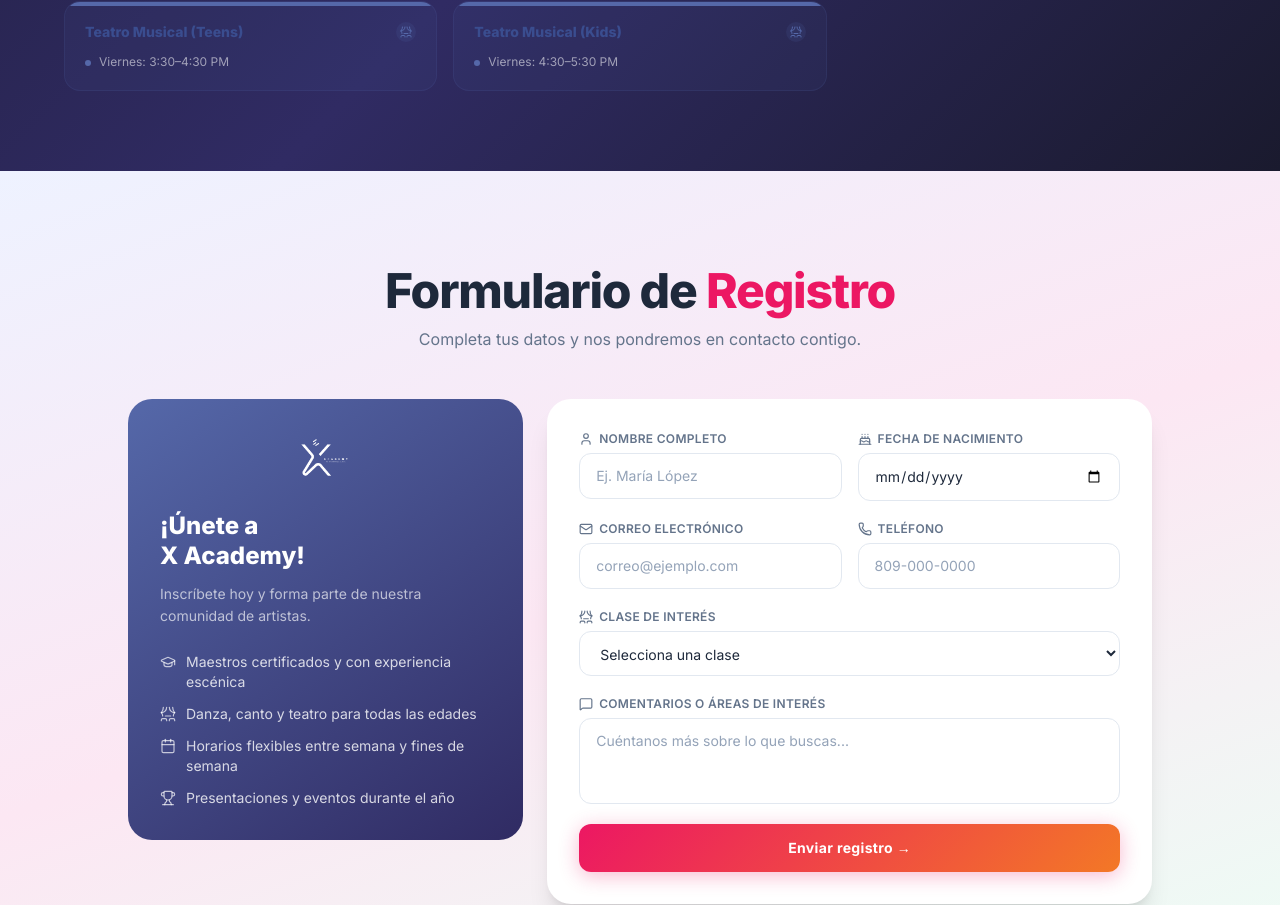
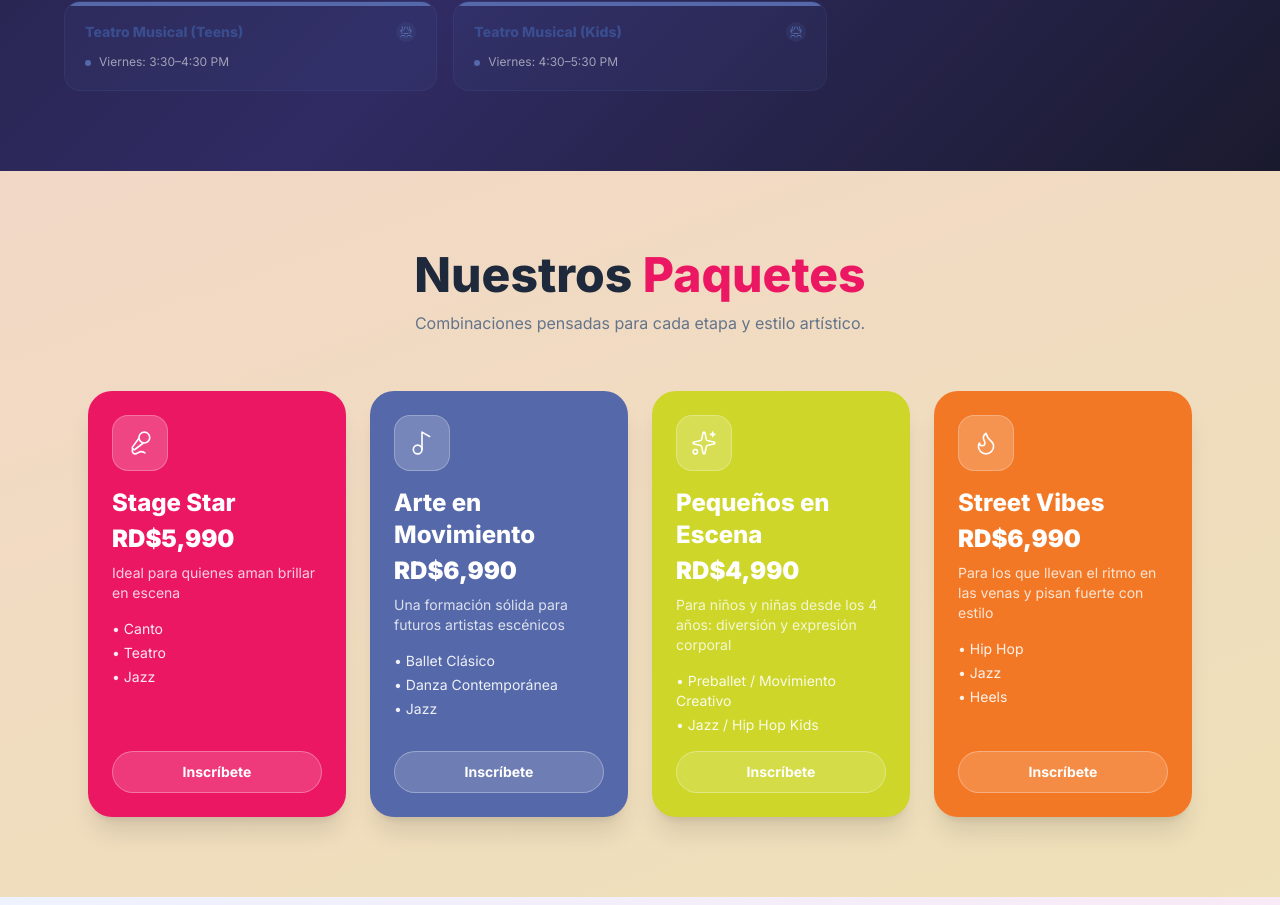
Before and after one commit to 19jose1995/Web-x-academy, a React (Vite) app: page / in a window 1280 px wide. Shown: the part 6061-6966 px from the top of the page. Built offline with nearby package versions, Linux system fonts and the light colour scheme.

Commit message:
Mount PackagesSection between Horarios and Formulario

```diff
--- a/src/App.jsx
+++ b/src/App.jsx
@@ -11,6 +11,7 @@ import RegistrationForm from "./components/RegistrationForm";
 import InteractiveMap from "./components/InteractiveMap";
 import MaestrosDestacados from "./components/MaestrosDestacados";
 import InstalacionesVideo from "./components/InstalacionesVideo";
+import PackagesSection from "./components/PackagesSection";
 import ScrollIndicator from "./components/ScrollIndicator";
 
 /* ─── DATOS ─────────────────────────────────────────────────────── */
@@ -373,6 +374,9 @@ export default function App() {
         </div>
       </section>
 
+      {/* ══ PAQUETES ════════════════════════════════════════════ */}
+      <PackagesSection />
+
       {/* ══ FORMULARIO ══════════════════════════════════════════ */}
       <RegistrationForm />
 
```
